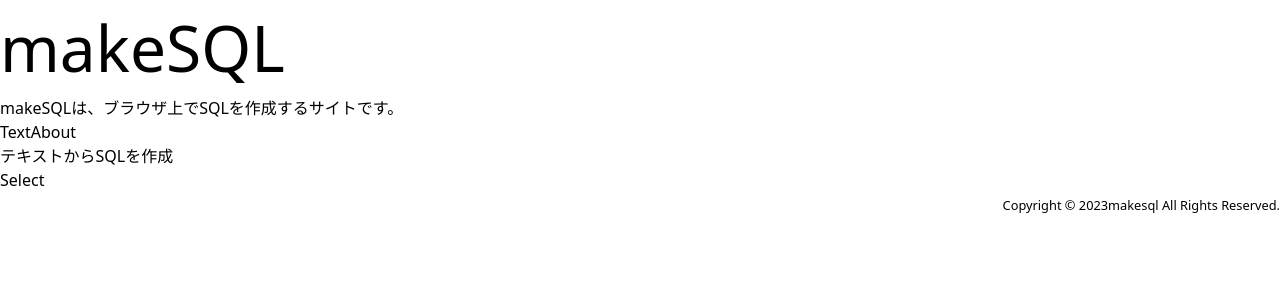
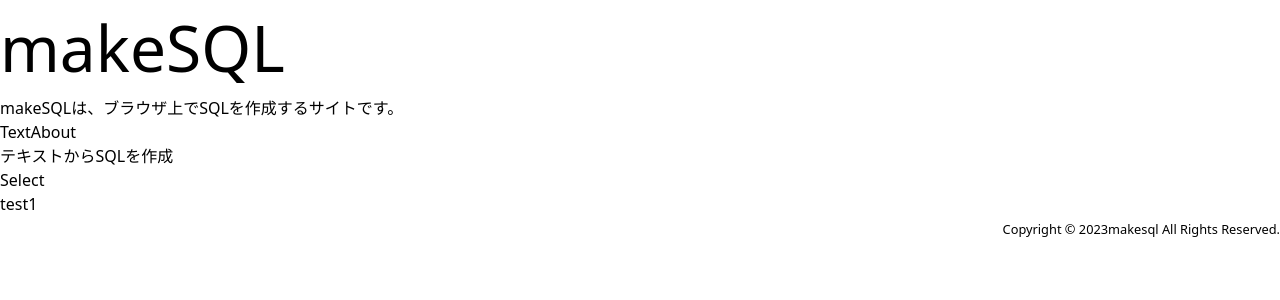
Before and after one commit to tcode-dev/makeSql, a Vue app in the folder makesql/: page / in a window 1280 px wide. Shown: the top 300 px of the page. Built offline with nearby package versions, Linux system fonts and the light colour scheme.

Commit message:
Composition API

```diff
--- a/makesql/src/components/page/text/SelectButton.vue
+++ b/makesql/src/components/page/text/SelectButton.vue
@@ -1,11 +1,13 @@
 <template>
   <button @click="click">Select</button>
+  <p>{{  text  }}</p>
 </template>
 
 <script setup lang="ts">
-
+import {ref} from 'vue'
+const text = ref('test1')
 const click = () => {
-  console.log("Select");
+  text.value = text.value = text.value + "click"
 }
 
 </script>
```
